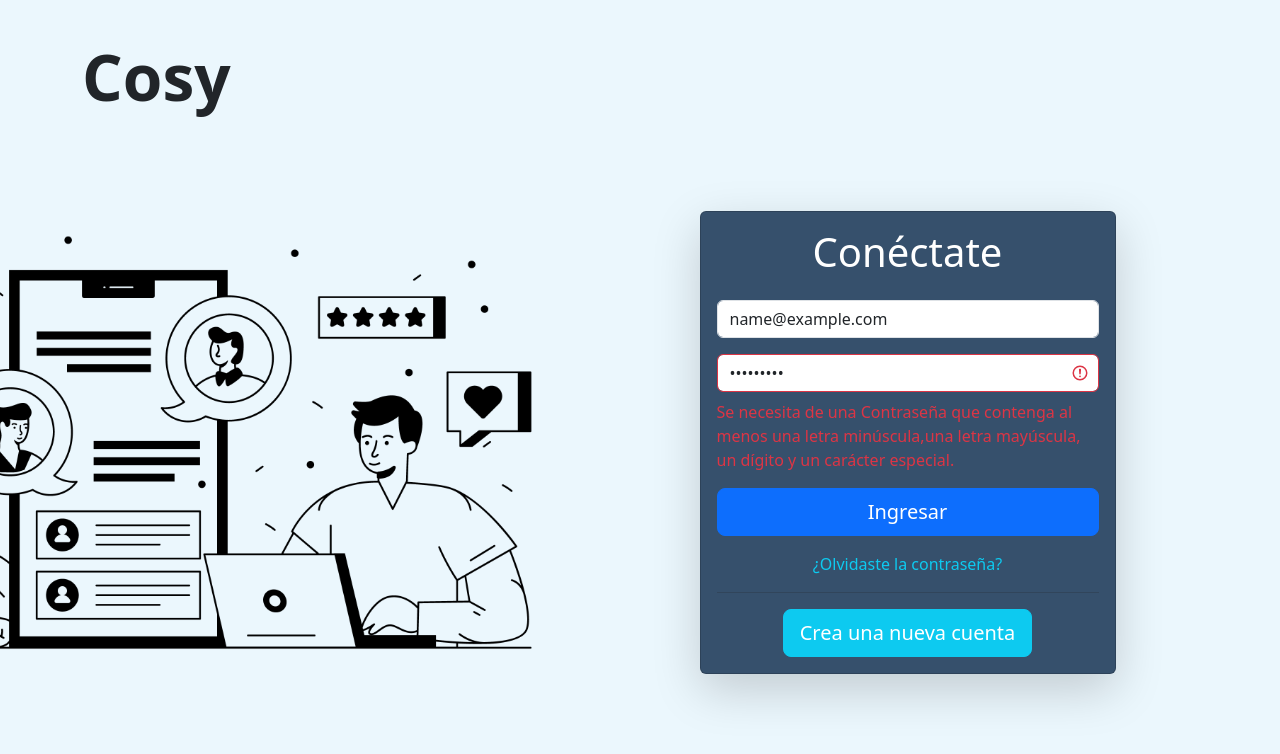
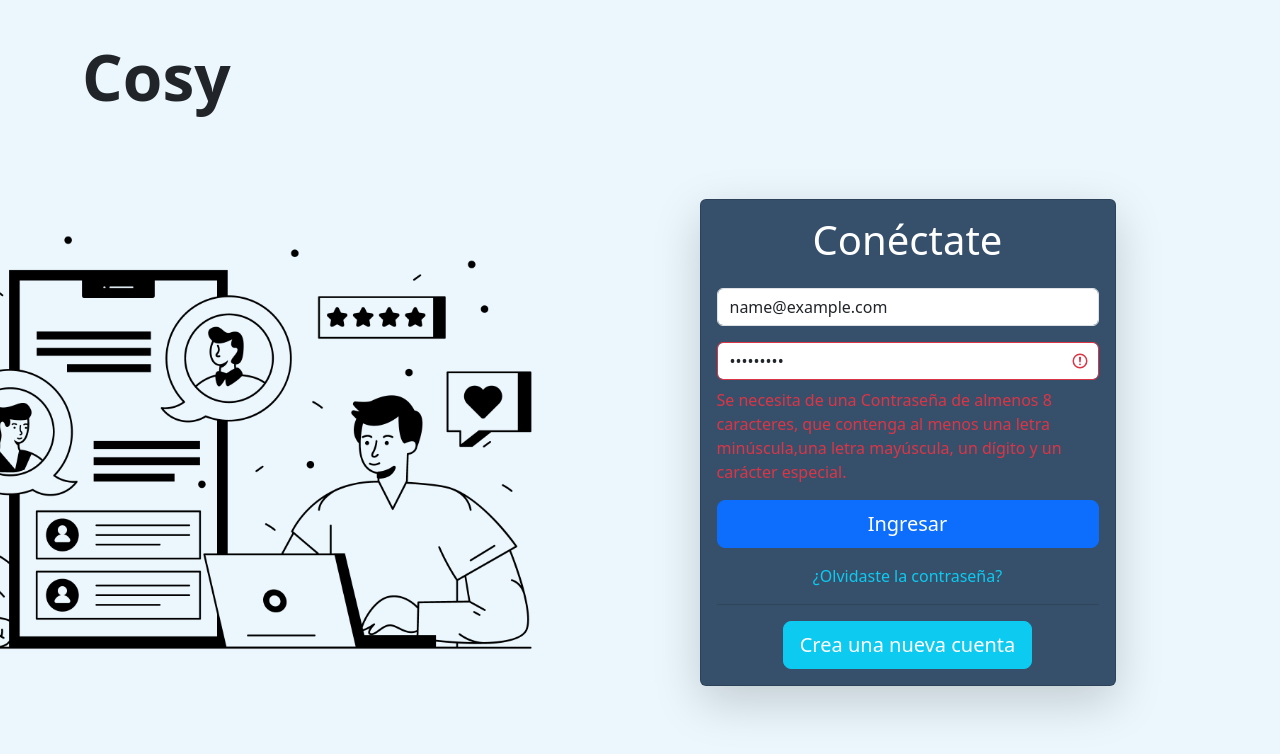
Before and after one commit to Goldfinch95/cosy, an Angular app: page /login in a window 1280 px wide. Both pictures are taken after typing "name@example.com", "Sample123" into the empty fields and a click on the button "Ingresar". Shown: the top 754 px of the page. Built offline with nearby package versions, Linux system fonts and the light colour scheme.

Commit message:
se agrego la logica para conectar el backend al login

```diff
--- a/src/app/pages/login/login.component.html
+++ b/src/app/pages/login/login.component.html
@@ -53,14 +53,9 @@
                     Se necesita de una Contraseña.
                   </div>
                 }
-                @if (submitted && loginForm.controls['password'].errors?.['minlength']){
+                @if (submitted && loginForm.controls['password'].errors?.['minlength'] || loginForm.controls['password'].errors?.['pattern'] ){
                   <div class="text-danger mt-2">
-                    Se necesita de una Contraseña de almenos 8 caracteres.
-                  </div>
-                }
-                @if ( submitted && loginForm.controls['password'].errors?.['pattern']){
-                  <div class="text-danger mt-2">
-                    Se necesita de una Contraseña que contenga al menos una letra minúscula,una letra mayúscula, un dígito y un carácter especial.
+                    Se necesita de una Contraseña de almenos 8 caracteres, que contenga al menos una letra minúscula,una letra mayúscula, un dígito y un carácter especial.
                   </div>
                 }
               </div>
--- a/src/app/pages/login/login.component.ts
+++ b/src/app/pages/login/login.component.ts
@@ -1,41 +1,58 @@
-import { Component } from '@angular/core';
+import { Component, OnInit } from '@angular/core';
 import { FormBuilder, FormGroup, Validators } from '@angular/forms';
-import { RouterLink } from '@angular/router';
-import { ReactiveFormsModule } from '@angular/forms';
+import { HttpClient } from '@angular/common/http';
+import { Router } from '@angular/router';
+import { FormsModule, ReactiveFormsModule } from '@angular/forms';
 import { CommonModule } from '@angular/common';
-
+import { HttpClientModule } from '@angular/common/http';
 @Component({
   selector: 'app-login',
   standalone: true,
-  imports: [ ReactiveFormsModule,RouterLink, CommonModule],
+  imports: [ CommonModule,
+    FormsModule,
+    ReactiveFormsModule,
+    HttpClientModule],
   templateUrl: './login.component.html',
-  styleUrl: './login.component.css'
+  styleUrls: ['./login.component.css']
 })
-export class LoginComponent {
-  loginForm!:FormGroup
-  submitted= false;
+export class LoginComponent implements OnInit {
+  loginForm!: FormGroup;
+  submitted = false;
 
-  constructor(private formBuilder:FormBuilder){
+  constructor(private formBuilder: FormBuilder, private http: HttpClient, private router: Router) {}
 
-  }
-
-
-  ngOnInit(){
+  ngOnInit(): void {
     //validations
     //requiere email (@) y un patron de letras (.) letras
     //requiere una contraseña minimo 8 caracteres y un patron de una minuscula,una mayuscula, un numero y un caracter especial.
     this.loginForm = this.formBuilder.group({
-      'email': ['', [Validators.required,Validators.email,Validators.pattern(/^.+@.+\..+$/)]],
-      'password': ['',[Validators.required,Validators.minLength(8),Validators.pattern(/^(?=.*[a-z])(?=.*[A-Z])(?=.*\d)(?=.*[@$!%*?&])[A-Za-z\d@$!%*?&]+$/)]]
+      'email': ['', [Validators.required, Validators.email, Validators.pattern(/^.+@.+\..+$/)]],
+      'password': ['', [Validators.required, Validators.minLength(8), Validators.pattern(/^(?=.*[a-z])(?=.*[A-Z])(?=.*\d)(?=.*[@$!%*?&])[A-Za-z\d@$!%*?&]+$/)]]
     });
   }
 
-  onSubmit(){
+  onSubmit(): void {
     this.submitted = true;
-    if(this.loginForm.invalid){
-      return
+    if (this.loginForm.invalid) {
+      return;
     }
-    alert('success')
-    console.log(this.loginForm)
+    if (this.submitted) {
+      this.http.get('http://localhost:8000/clientes').subscribe((res: any) => {
+        const users = res.data[0];
+        const userFound = users.filter((user: any) =>
+          user.email === this.loginForm.value.email &&
+          user.password === this.loginForm.value.password
+        );
+        if (userFound.length > 0) {
+
+          // Aquí podrías redirigir a otra página después de un inicio de sesión exitoso
+          this.router.navigate(['/home']);
+        } else {
+          alert('Email y/o password incorrecto.');
+        }
+      });
+    }
+
+    console.log(this.loginForm);
   }
 }
--- a/src/app/pages/register/register.component.html
+++ b/src/app/pages/register/register.component.html
@@ -35,14 +35,9 @@
                 Se necesita de una Contraseña.
               </div>
             }
-            @if (submitted && registerForm.controls['password'].errors?.['minlength']){
+            @if (submitted && registerForm.controls['password'].errors?.['minlength'] || registerForm.controls['password'].errors?.['pattern'] ){
               <div class="text-danger mt-2">
-                Se necesita de una Contraseña de almenos 8 caracteres.
-              </div>
-            }
-            @if ( submitted && registerForm.controls['password'].errors?.['pattern']){
-              <div class="text-danger mt-2">
-                Se necesita de una Contraseña que contenga al menos una letra minúscula,una letra mayúscula, un dígito y un carácter especial.
+                Se necesita de una Contraseña de almenos 8 caracteres, que contenga al menos una letra minúscula,una letra mayúscula, un dígito y un carácter especial.
               </div>
             }
           </div>
```
